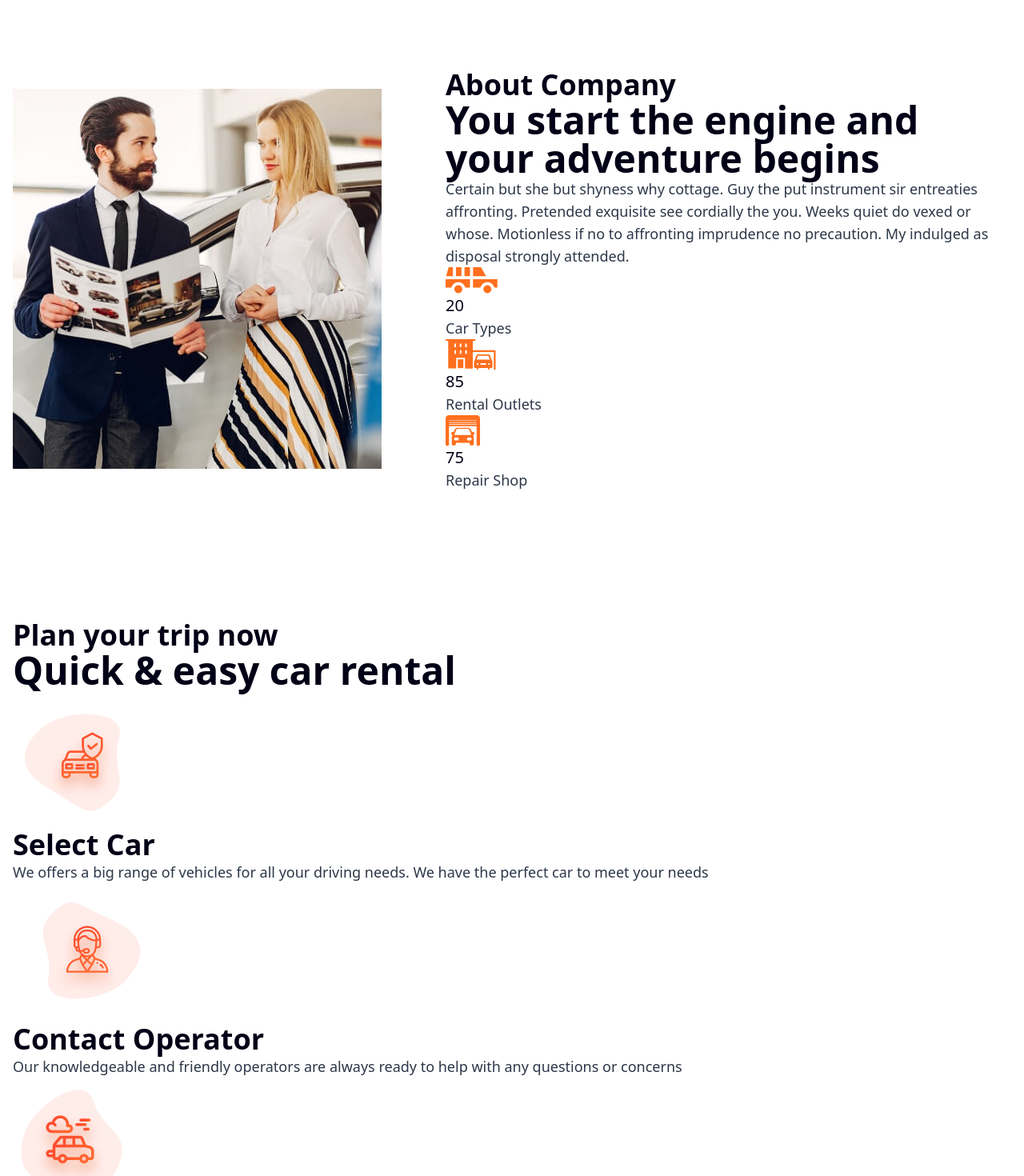
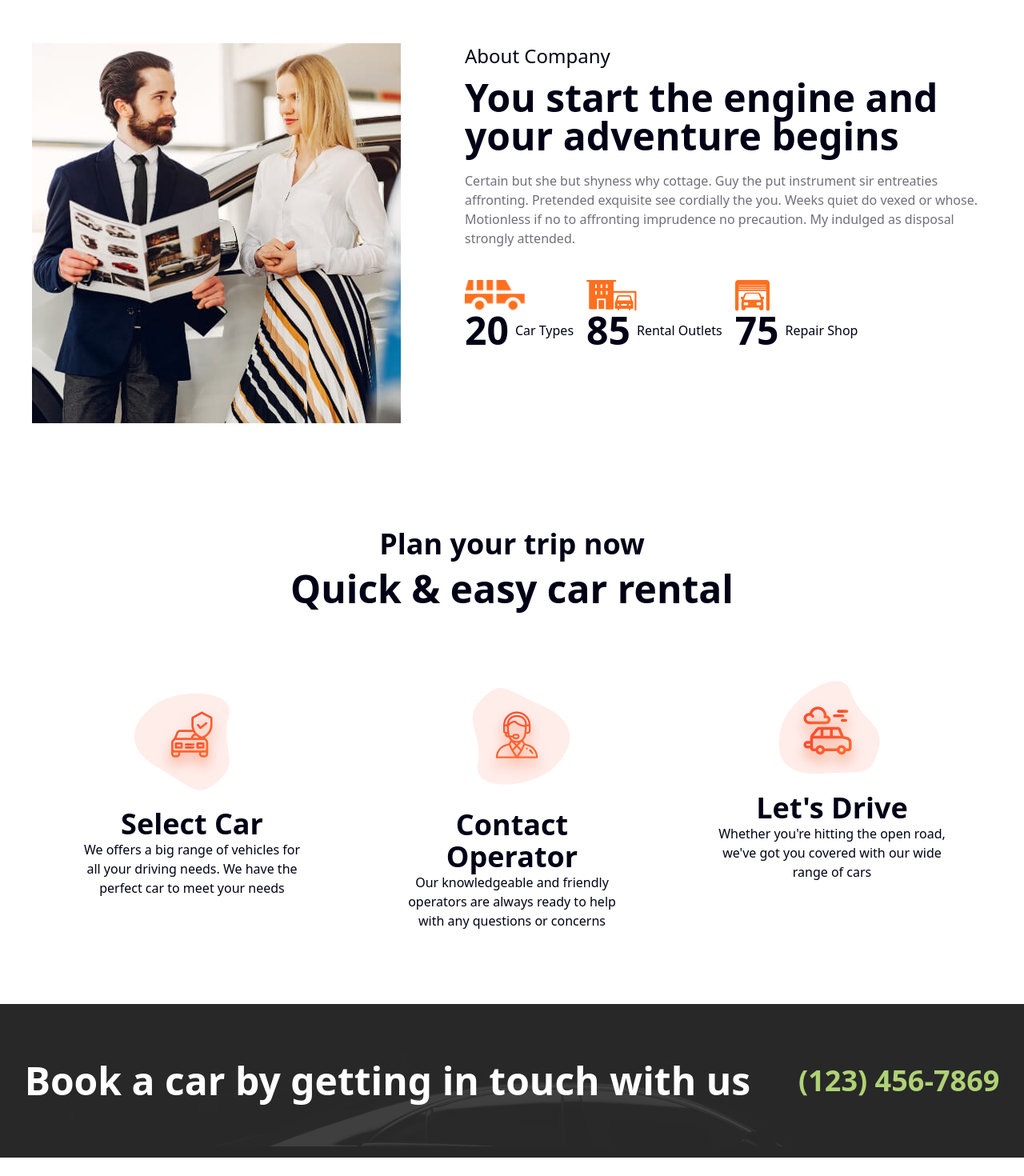
Before and after one commit to ranand16/cardekhlo, a Next.js app: page /about in a window 1280 px wide. Shown: the part 500-1970 px from the top of the page at 80% size. Built offline with nearby package versions, Linux system fonts and the light colour scheme.

Commit message:
about page done

```diff
--- /dev/null
+++ b/src/components/BookNow.tsx
@@ -0,0 +1,16 @@
+export function BookNow() {
+  return (
+    <div className="book-banner flex h-48 mt-20 w-full relative">
+      <div className="book-banner__overlay bg-nightrider opacity-90 absolute top-0 right-0 w-full h-full"></div>
+      <div className="container max-w-md md:max-w-4xl lg:max-w-80rem mx-auto px-4">
+        <div className="text-content h-full flex items-center gap-12 relative z-10 justify-center">
+          <h2 className="text-white">Book a car by getting in touch with us</h2>
+          <span className=" align-center flex gap-3 whitespace-nowrap text-2xl">
+            <i className="fa-solid fa-phone text-websiteprimary"></i>
+            <h3 className="text-websiteprimary">(123) 456-7869</h3>
+          </span>
+        </div>
+      </div>
+    </div>
+  );
+}
--- a/src/components/PlanTrip.tsx
+++ b/src/components/PlanTrip.tsx
@@ -7,16 +7,16 @@ function PlanTrip() {
   return (
     <>
       <section className="plan-section">
-        <div className="container">
+        <div className="container mx-auto">
           <div className="plan-container">
-            <div className="plan-container__title">
+            <div className="plan-container__title text-center">
               <h3>Plan your trip now</h3>
-              <h2>Quick & easy car rental</h2>
+              <h2 className="mb-6 mt-3">Quick & easy car rental</h2>
             </div>
 
-            <div className="plan-container__boxes">
-              <div className="plan-container__boxes__box">
-                <Image src={SelectCar} alt="icon_img" />
+            <div className="plan-container__boxes mt-16 grid grid-cols-1 lg:grid-cols-3">
+              <div className="text-center py-3 px-14">
+                <Image className="mx-auto" src={SelectCar} alt="icon_img" />
                 <h3>Select Car</h3>
                 <p>
                   We offers a big range of vehicles for all your driving needs.
@@ -24,8 +24,8 @@ function PlanTrip() {
                 </p>
               </div>
 
-              <div className="plan-container__boxes__box">
-                <Image src={Contact} alt="icon_img" />
+              <div className="text-center py-3 px-14">
+                <Image className="mx-auto" src={Contact} alt="icon_img" />
                 <h3>Contact Operator</h3>
                 <p>
                   Our knowledgeable and friendly operators are always ready to
@@ -33,8 +33,8 @@ function PlanTrip() {
                 </p>
               </div>
 
-              <div className="plan-container__boxes__box">
-                <Image src={Drive} alt="icon_img" />
+              <div className="text-center py-3 px-14">
+                <Image className="mx-auto" src={Drive} alt="icon_img" />
                 <h3>Let's Drive</h3>
                 <p>
                   Whether you're hitting the open road, we've got you covered
--- a/src/layout/Content.tsx
+++ b/src/layout/Content.tsx
@@ -5,20 +5,13 @@ type IContentProps = {
 };
 
 const Content = (props: IContentProps) => (
-  <div className="content">
+  <div className="">
     {props.children}
 
     <style jsx>
       {`
         .content :global(*) {
           @apply break-words;
-        }
-        .content :global(p) {
-          @apply my-1;
-          font-size: 1.125rem;
-          --text-opacity: 1;
-          color: #2d3748;
-          color: rgba(45, 55, 72, var(--text-opacity));
         }
         .content :global(ul) {
           @apply my-6;
--- a/src/layout/Footer.tsx
+++ b/src/layout/Footer.tsx
@@ -1,8 +1,8 @@
 function Footer() {
   return (
     <>
-      <footer>
-        <div className="container">
+      <footer className=" py-24">
+        <div className="max-w-md md:max-w-4xl lg:max-w-80rem px-10 mx-auto">
           <div className="grid gap-32 align-left text-verydark justify-center grid-cols-1 md:grid-cols-4">
             <ul className="footer-content__1">
               <li>
--- a/src/layout/MainOnlyContent.tsx
+++ b/src/layout/MainOnlyContent.tsx
@@ -10,7 +10,7 @@ const MainOnlyContent = (props: IMainProps) => (
   <div className="antialiased w-full text-gray-700">
     {props.meta}
     <Navbar />
-    <div className="text-xl">{props.children}</div>
+    <div>{props.children}</div>
   </div>
 );
 
--- a/src/pages/about.tsx
+++ b/src/pages/about.tsx
@@ -9,6 +9,8 @@ import AboutMain from "../images/about/about-main.jpg";
 import box1 from "../images/about/icon1.png";
 import box2 from "../images/about/icon2.png";
 import box3 from "../images/about/icon3.png";
+import { BookNow } from "@/components/BookNow";
+import Footer from "@/layout/Footer";
 
 export default function About() {
   return (
@@ -19,38 +21,40 @@ export default function About() {
     >
       <Content>
         <HeroPages name="About" />
-        <div className="container mx-auto px-4">
-          <div className="about-main flex items-center gap-20 max-w-7xl my-40">
+        <div className="max-w-md md:max-w-4xl lg:max-w-80rem px-10 mx-auto">
+          <div className="about-main flex lg:flex-row flex-col justify-center items-center lg:items-start gap-20 my-32">
             <Image className="" src={AboutMain} alt="car-renting" />
-            <div className="about-main__text">
-              <h3>About Company</h3>
-              <h2>You start the engine and your adventure begins</h2>
-              <p>
+            <div className="about-main__text flex flex-col md:items-start items-center">
+              <h4 className="mb-3">About Company</h4>
+              <p className=" text-5xl font-bold">
+                You start the engine and your adventure begins
+              </p>
+              <p className="text-paragrey text-base mt-5 mb-10">
                 Certain but she but shyness why cottage. Guy the put instrument
                 sir entreaties affronting. Pretended exquisite see cordially the
                 you. Weeks quiet do vexed or whose. Motionless if no to
                 affronting imprudence no precaution. My indulged as disposal
                 strongly attended.
               </p>
-              <div className="about-main__text__icons">
-                <div className="about-main__text__icons__box">
-                  <Image src={box1} alt="car-icon" />
-                  <span>
-                    <h4>20</h4>
+              <div className="about-main__text__icons w-full flex gap-4 justify-center lg:justify-start">
+                <div className="flex flex-col">
+                  <Image height={39} src={box1} alt="car-icon" />
+                  <span className="flex items-center gap-2">
+                    <h2>20</h2>
                     <p>Car Types</p>
                   </span>
                 </div>
-                <div className="about-main__text__icons__box">
+                <div className="flex flex-col">
                   <Image src={box2} alt="car-icon" />
-                  <span>
-                    <h4>85</h4>
+                  <span className="flex items-center gap-2">
+                    <h2>85</h2>
                     <p>Rental Outlets</p>
                   </span>
                 </div>
-                <div className="about-main__text__icons__box">
+                <div className="flex flex-col">
                   <Image src={box3} alt="car-icon" className="last-fk" />
-                  <span>
-                    <h4>75</h4>
+                  <span className="flex items-center gap-2">
+                    <h2>75</h2>
                     <p>Repair Shop</p>
                   </span>
                 </div>
@@ -59,6 +63,8 @@ export default function About() {
           </div>
           <PlanTrip />
         </div>
+        <BookNow />
+        <Footer />
       </Content>
     </MainOnlyContent>
   );
--- a/src/styles/globals.css
+++ b/src/styles/globals.css
@@ -7,7 +7,7 @@
 }
 
 h1 {
-  @apply text-6xl;
+  @apply text-7xl;
   font-weight: bold;
 }
 h2 {
@@ -17,6 +17,11 @@ h2 {
 h3 {
   @apply text-4xl;
   font-weight: bold;
+}
+
+h4 {
+  @apply text-2xl;
+  font-weight: 500;
 }
 
 .fa-navicon:before,
@@ -40,10 +45,17 @@ h3 {
   height: 26.6rem;
 }
 
+/* Closed state nav mobile options */
 .mobile-nav-options {
   left: -100%;
 }
 
+/* Open state nav mobile options */
 .open-mobile-nav-options {
   left: 0px;
 }
+
+/* book now banner's image */
+.book-banner {
+  background-image: url("../images/banners/book-banner.png");
+}
--- a/tailwind.config.js
+++ b/tailwind.config.js
@@ -20,6 +20,8 @@ module.exports = {
         verydark: "#010103",
         websiteprimary: "#AFD275",
         blackprimary: "#010016",
+        paragrey: "#706f7b",
+        nightrider: "#2d2d2d",
       },
     },
   },
```
